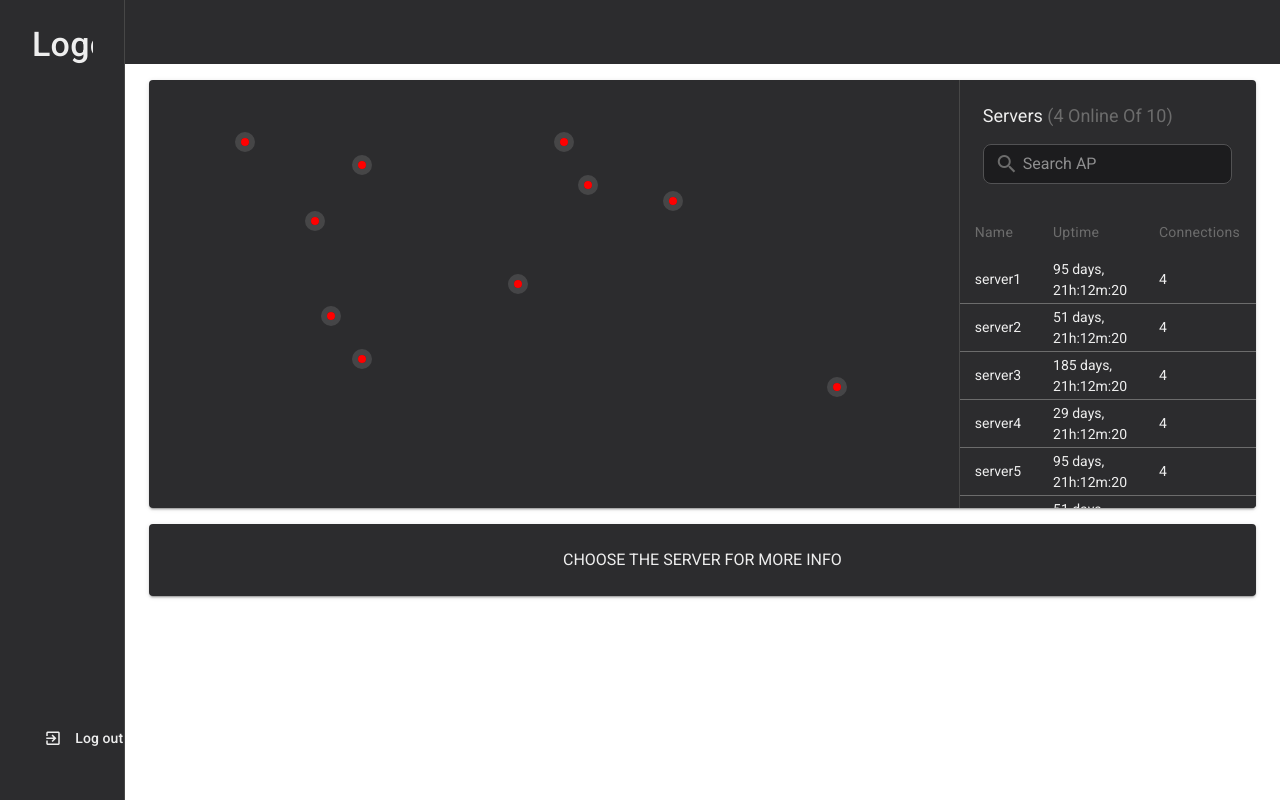
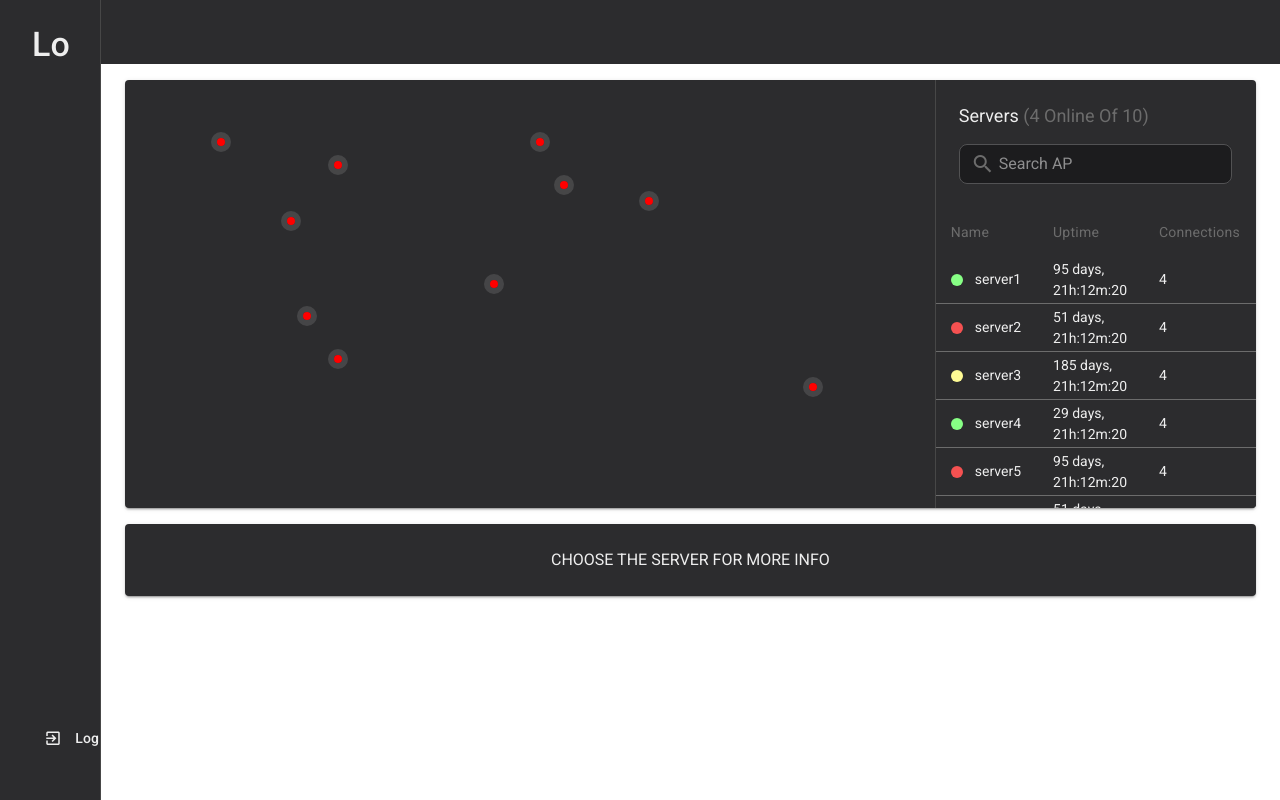
Before and after one commit to spoil349/demlabs-test, a Vue app: page / in a window 1280 px wide. Built offline with nearby package versions, Linux system fonts and the light colour scheme; data requests are answered from the project's data file.

Commit message:
feat: add 'ServerStatusBadge' component for displaying server status color in servers table

```diff
--- /dev/null
+++ b/src/components/ServerStatusBadge.vue
@@ -0,0 +1,20 @@
+<template>
+  <div
+    :class="`${color}-main me-3 rounded-circle`"
+    style="width: 12px; height: 12px"
+  ></div>
+</template>
+
+<script>
+export default {
+  name: "ServerStatusBadge",
+  props: {
+    color: {
+      type: String,
+      default: "",
+    },
+  },
+};
+</script>
+
+<style></style>
--- a/src/components/ServersTable.vue
+++ b/src/components/ServersTable.vue
@@ -13,7 +13,12 @@
         @click="changeChoosenServerHandler(item.id)"
         class="black-main-hover rounded-0 cursor-pointer"
       >
-        <td class="rounded-0 gray--border">{{ item.name }}</td>
+        <td class="rounded-0 gray--border">
+          <div class="d-flex align-center">
+            <ServerStatusBadge :color="item.server_status_color" />
+            <span>{{ item.name }}</span>
+          </div>
+        </td>
         <td class="rounded-0 gray--border">
           {{ getTimeSinceUptime(item.uptime) }}
         </td>
@@ -28,8 +33,12 @@
 
 <script>
 import { mapActions } from "vuex";
+
+import ServerStatusBadge from "./ServerStatusBadge.vue";
+
 export default {
   name: "ServersTable",
+  components: { ServerStatusBadge },
   props: {
     servers: {
       type: Array,
```
